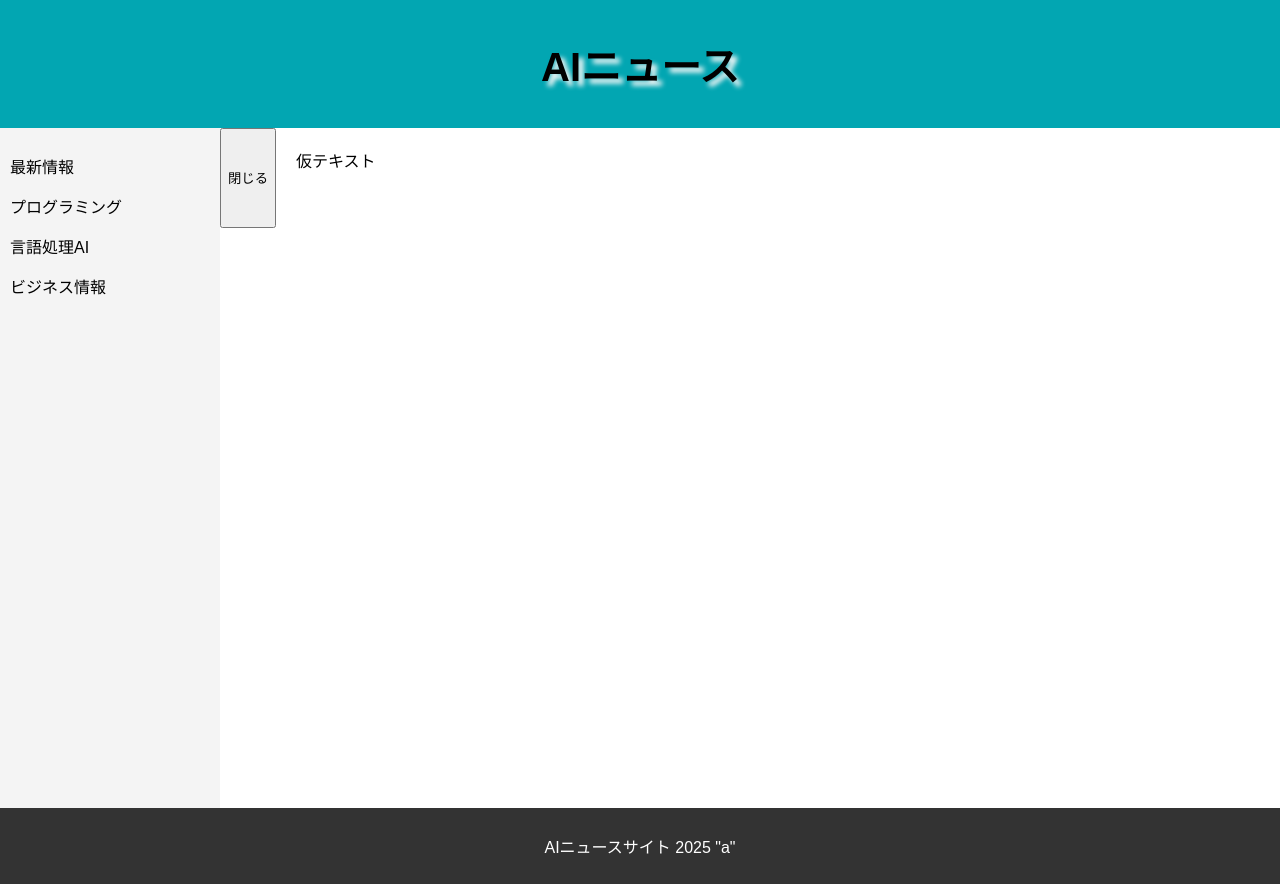
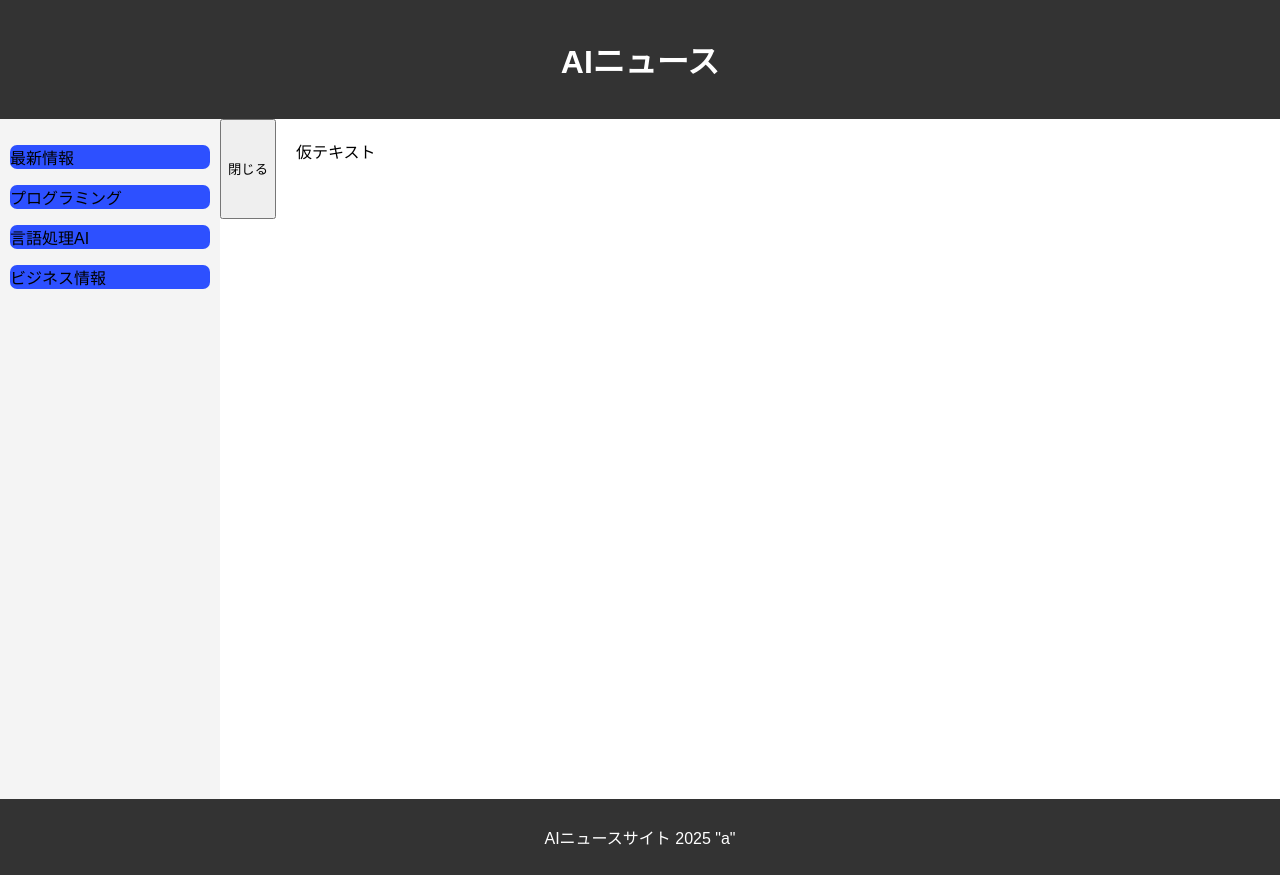
Before and after one commit to s1f102500056/project-team11, a plain HTML site: page index.html in a window 1280 px wide. Drawn offline with Linux system fonts and the light colour scheme.

Commit message:
サイドバーの変更
サイドバーに色を追加しました

```diff
--- a/css/style1.css
+++ b/css/style1.css
@@ -4,13 +4,10 @@ body {
 }
 
 header {
-    background-color:  rgb(2, 166, 178);
-    color: black;
-    padding: 8px;
+    background-color: #333;
+    color: white;
+    padding: 15px;
     text-align: center;
-    font-size: 20px;
-    font-weight: bold;
-    text-shadow: 5px 5px 5px #fcf9f9;
 }
 
 .container {
@@ -18,8 +15,9 @@ header {
     min-height: 85vh;
 }
 
-.side_bg{
-    background-color: #483390;
+.side_bg {
+    border-radius: 7px;
+    background-color:#2d50ff;
 }
 
 #sidebutton {
--- a/index.html
+++ b/index.html
@@ -13,10 +13,10 @@
         <div class="container">
             <nav>
                 <ul id="sideber" class="openul">
-                    <li><a class="side_bg"><p>最新情報</p></a></li>
-                    <li><a class="side_bg"><p>プログラミング</p></a></li>
-                    <li><a class="side_bg"><p>言語処理AI</p></a></li>
-                    <li><a class="side_bg"><p>ビジネス情報</p></a></li>
+                    <li><div class="side_bg"><a><p>最新情報</p></a></div></li>
+                    <li><div class="side_bg"><a><p>プログラミング</p></a></div></li>
+                    <li><div class="side_bg"><a><p>言語処理AI</p></a></div></li>
+                    <li><div class="side_bg"><a><p>ビジネス情報</p></a></div></li>
                 </ul>
             </nav>
             <button id="sidebutton">閉じる</button>
```
